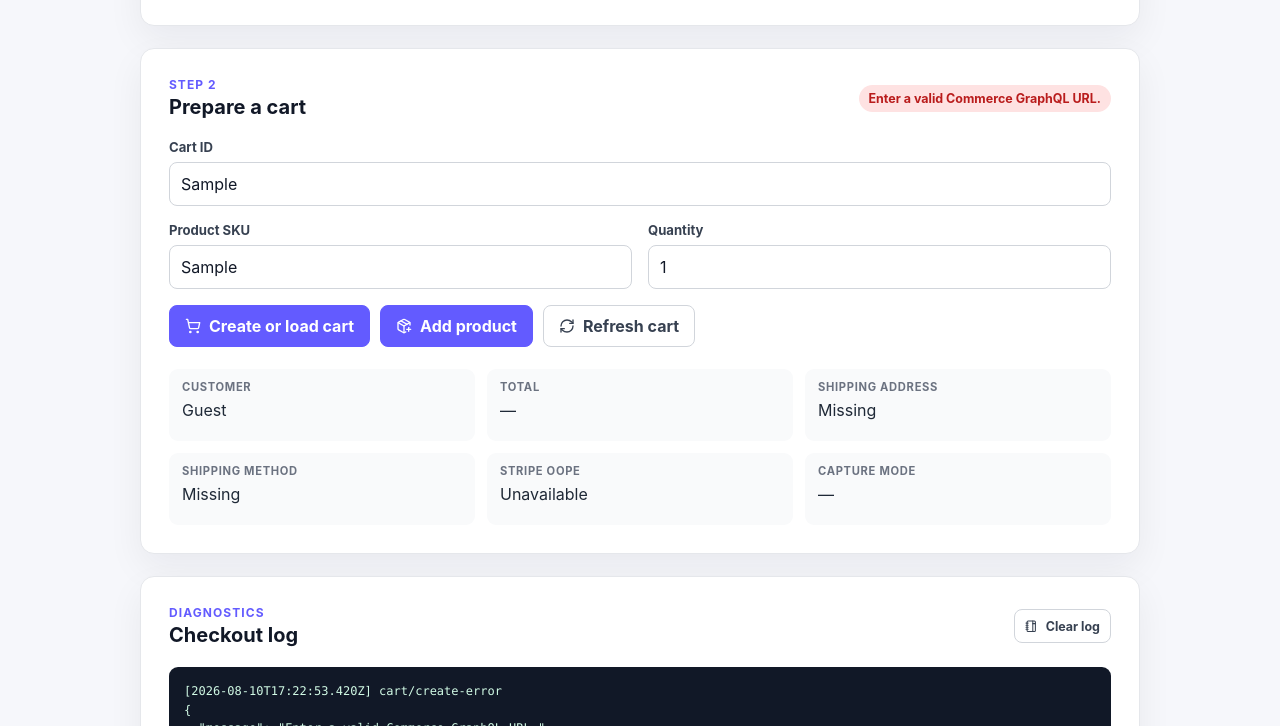
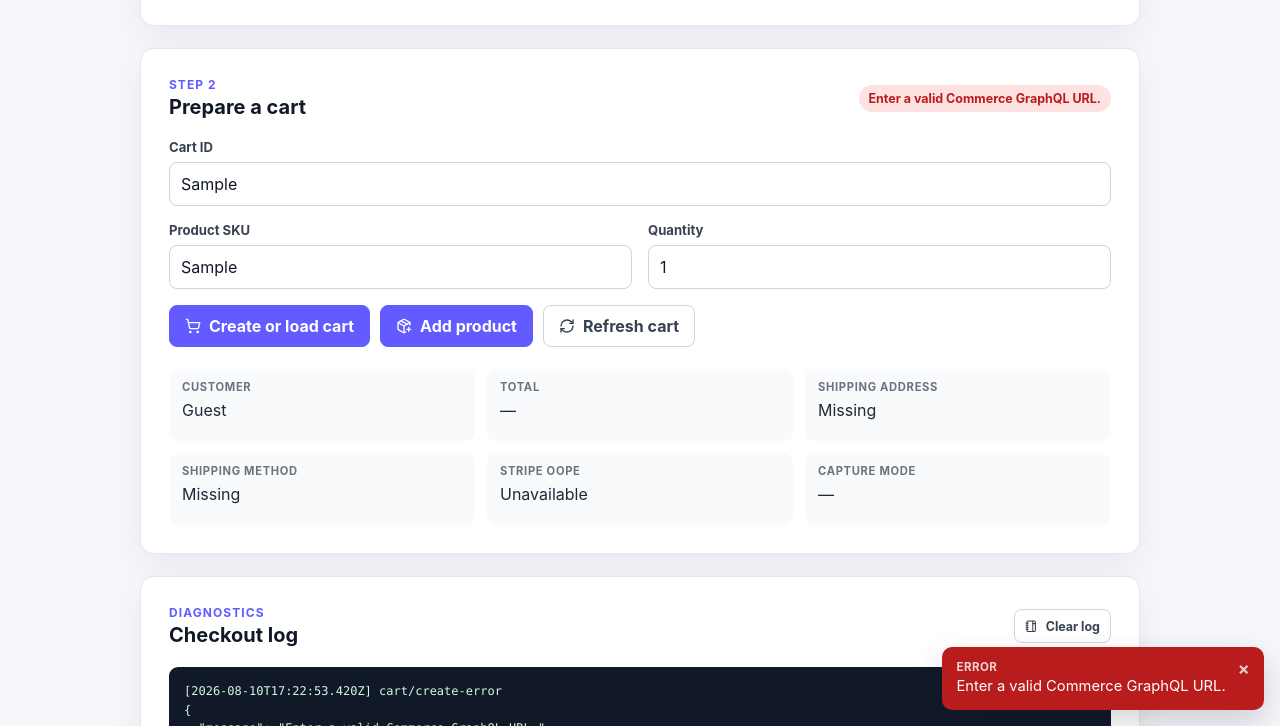
Before and after one commit to johnrusu/stripe-eds-express-checkout, a website built with Vite: page index.html in a window 1280 px wide. Both pictures are taken after typing "Sample", "Sample" into the empty fields and a click on the button "Create or load cart". Shown: the part 700-1426 px from the top of the page. Built offline with nearby package versions, Linux system fonts and the light colour scheme.

Commit message:
fix: notifications

```diff
--- a/eslint.config.js
+++ b/eslint.config.js
@@ -9,6 +9,7 @@ export default [
       "dist/**",
       "index.bundled.js",
       "eslint.config.js",
+      "vite.config.js",
     ],
   },
   js.configs.recommended,
--- a/index.js
+++ b/index.js
@@ -6,6 +6,7 @@ import {
   purgeLocalStorage,
   isJsonValid,
 } from "./utils.js";
+import { notifySuccess } from "./notifications.js";
 
 const LOCAL_STORAGE_KEY = "configuration";
 
@@ -85,8 +86,13 @@ window.addEventListener("DOMContentLoaded", () => {
   );
   if (!isNilOrEmpty(purgeLocalStorageButton)) {
     purgeLocalStorageButton.addEventListener("click", () => {
-      purgeLocalStorage();
+      const keys = purgeLocalStorage();
       resetConfigurationInputs();
+      notifySuccess(
+        keys.length
+          ? `Cleared ${keys.length} local storage key${keys.length === 1 ? "" : "s"}.`
+          : "Local storage was already empty."
+      );
     });
   }
 });
--- /dev/null
+++ b/notifications.js
@@ -0,0 +1,99 @@
+const DEFAULT_DURATION_MS = 3200;
+
+const TYPE_LABEL = Object.freeze({
+  success: "Success",
+  error: "Error",
+  info: "Info",
+  warning: "Warning",
+});
+
+let host = null;
+
+function ensureHost() {
+  if (host && document.body.contains(host)) {
+    return host;
+  }
+
+  host = document.createElement("div");
+  host.className = "notification-host";
+  host.setAttribute("aria-live", "polite");
+  host.setAttribute("aria-relevant", "additions");
+  document.body.appendChild(host);
+  return host;
+}
+
+/**
+ * Show a short toast for a button/action result.
+ *
+ * @param {string} message
+ * @param {{ type?: "success" | "error" | "info" | "warning", durationMs?: number }} [options]
+ */
+export function notify(message, options = {}) {
+  const text = String(message || "").trim();
+  if (!text) {
+    return null;
+  }
+
+  const type = TYPE_LABEL[options.type] ? options.type : "info";
+  const durationMs =
+    Number.isFinite(options.durationMs) && options.durationMs >= 0
+      ? options.durationMs
+      : DEFAULT_DURATION_MS;
+
+  const toast = document.createElement("div");
+  toast.className = `notification notification-${type}`;
+  toast.setAttribute("role", type === "error" ? "alert" : "status");
+
+  const label = document.createElement("span");
+  label.className = "notification-label";
+  label.textContent = TYPE_LABEL[type];
+
+  const body = document.createElement("p");
+  body.className = "notification-message";
+  body.textContent = text;
+
+  const close = document.createElement("button");
+  close.type = "button";
+  close.className = "notification-close";
+  close.setAttribute("aria-label", "Dismiss notification");
+  close.textContent = "×";
+
+  toast.append(label, body, close);
+  ensureHost().appendChild(toast);
+
+  let removed = false;
+  const dismiss = () => {
+    if (removed) {
+      return;
+    }
+    removed = true;
+    toast.classList.add("notification-leave");
+    window.setTimeout(() => {
+      toast.remove();
+    }, 180);
+  };
+
+  close.addEventListener("click", dismiss);
+
+  if (durationMs > 0) {
+    window.setTimeout(dismiss, durationMs);
+  }
+
+  requestAnimationFrame(() => {
+    toast.classList.add("notification-enter");
+  });
+
+  return { dismiss, element: toast };
+}
+
+export const notifySuccess = (message, options) =>
+  notify(message, { ...options, type: "success" });
+
+export const notifyError = (message, options) =>
+  notify(message, { ...options, type: "error" });
+
+export const notifyInfo = (message, options) =>
+  notify(message, { ...options, type: "info" });
+
+export const notifyWarning = (message, options) =>
+  notify(message, { ...options, type: "warning" });
--- a/storefront.css
+++ b/storefront.css
@@ -365,6 +365,97 @@ button:disabled {
   }
 }
 
+.notification-host {
+  bottom: 1rem;
+  display: flex;
+  flex-direction: column;
+  gap: 0.6rem;
+  max-width: min(24rem, calc(100vw - 1.5rem));
+  pointer-events: none;
+  position: fixed;
+  right: 1rem;
+  z-index: 40;
+}
+
+.notification {
+  background: #111827;
+  border-radius: 10px;
+  box-shadow: 0 12px 30px rgb(17 24 39 / 18%);
+  color: #fff;
+  display: grid;
+  gap: 0.15rem 0.75rem;
+  grid-template-columns: 1fr auto;
+  opacity: 0;
+  padding: 0.85rem 0.9rem;
+  pointer-events: auto;
+  transform: translateY(0.5rem);
+  transition:
+    opacity 160ms ease,
+    transform 160ms ease;
+}
+
+.notification-enter {
+  opacity: 1;
+  transform: translateY(0);
+}
+
+.notification-leave {
+  opacity: 0;
+  transform: translateY(0.35rem);
+}
+
+.notification-label {
+  font-size: 0.72rem;
+  font-weight: 700;
+  letter-spacing: 0.04em;
+  opacity: 0.8;
+  text-transform: uppercase;
+}
+
+.notification-message {
+  grid-column: 1;
+  margin: 0;
+  font-size: 0.92rem;
+  line-height: 1.35;
+}
+
+.notification-close {
+  align-self: start;
+  background: transparent;
+  border: 0;
+  color: inherit;
+  cursor: pointer;
+  font-size: 1.1rem;
+  font-weight: 700;
+  grid-column: 2;
+  grid-row: 1 / span 2;
+  line-height: 1;
+  min-height: auto;
+  opacity: 0.75;
+  padding: 0;
+}
+
+.notification-close:hover:not(:disabled) {
+  background: transparent;
+  opacity: 1;
+}
+
+.notification-success {
+  background: #047857;
+}
+
+.notification-error {
+  background: #b91c1c;
+}
+
+.notification-warning {
+  background: #b45309;
+}
+
+.notification-info {
+  background: #1d4ed8;
+}
+
 @media (max-width: 700px) {
   .storefront-form,
   .storefront-summary {
@@ -378,4 +469,11 @@ button:disabled {
   .storefront-card-heading {
     align-items: flex-start;
   }
+
+  .notification-host {
+    bottom: 0.75rem;
+    left: 0.75rem;
+    max-width: none;
+    right: 0.75rem;
+  }
 }
--- a/storefront.js
+++ b/storefront.js
@@ -1,4 +1,6 @@
 /* global Stripe */
+
+import { notifyError, notifySuccess } from "./notifications.js";
 
 const STRIPE_PAYMENT_METHOD_CODE = "oope_stripe";
 const CONFIG_STORAGE_KEY = "STRIPE_ECE_STOREFRONT_CONFIG";
@@ -1284,9 +1286,11 @@ async function handleConnect(event) {
       authenticated: Boolean(config.customerToken),
       storeCode: config.storeCode,
     });
+    notifySuccess("Storefront connected.");
   } catch (error) {
     setBadge(dom.connectionStatus, error.message, "error");
     log("configuration/error", { message: error.message });
+    notifyError(error.message || "Unable to connect.");
   }
 }
 
@@ -1294,9 +1298,11 @@ async function handleCreateCart() {
   dom.createCartButton.disabled = true;
   try {
     await createOrLoadCart();
+    notifySuccess(state.cartId ? `Cart ready: ${state.cartId}` : "Cart ready.");
   } catch (error) {
     setBadge(dom.cartStatus, error.message, "error");
     log("cart/create-error", { message: error.message });
+    notifyError(error.message || "Unable to create or load cart.");
   } finally {
     dom.createCartButton.disabled = false;
   }
@@ -1325,9 +1331,11 @@ async function handleAddProduct(event) {
     }
     await refreshCart();
     setBadge(dom.cartStatus, TEXT.addedProduct, "success");
+    notifySuccess(`Added ${quantity} × ${sku}.`);
   } catch (error) {
     setBadge(dom.cartStatus, error.message, "error");
     log("cart/add-product-error", { message: error.message });
+    notifyError(error.message || "Unable to add product.");
   } finally {
     dom.addProductButton.disabled = false;
   }
@@ -1337,9 +1345,11 @@ async function handleRefreshCart() {
   dom.refreshCartButton.disabled = true;
   try {
     await refreshCart();
+    notifySuccess("Cart refreshed.");
   } catch (error) {
     setBadge(dom.cartStatus, TEXT.refreshFailed, "error");
     log("cart/refresh-error", { message: error.message });
+    notifyError(error.message || TEXT.refreshFailed);
   } finally {
     dom.refreshCartButton.disabled = false;
   }
@@ -1361,6 +1371,7 @@ function clearLocalSession() {
   hideExpressCheckout();
   hideOrderSuccess();
   renderCartSummary();
+  notifySuccess("Local session cleared.");
 }
 
 dom.configurationForm.addEventListener("submit", handleConnect);
@@ -1370,6 +1381,7 @@ dom.refreshCartButton.addEventListener("click", handleRefreshCart);
 dom.clearSessionButton.addEventListener("click", clearLocalSession);
 dom.clearLogButton.addEventListener("click", () => {
   dom.log.textContent = "";
+  notifySuccess("Checkout log cleared.");
 });
 
 restoreConfiguration();
--- /dev/null
+++ b/vite.config.js
@@ -0,0 +1,13 @@
+import { defineConfig } from "vite";
+
+export default defineConfig({
+  base: "/stripe-eds-express-checkout/",
+  build: {
+    outDir: "dist",
+    emptyOutDir: true,
+  },
+  server: {
+    open: true,
+    port: 8000,
+  },
+});
```
Also changed, not shown: .github/workflows/deploy-pages.yml.
